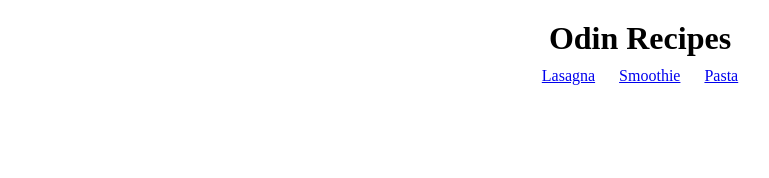
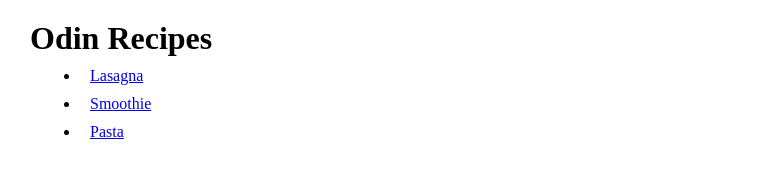
Before and after one commit to PrinceAli001/odin-recipes, a plain HTML site: page index.html in a window 1280 px wide. Shown: the whole page, without its empty margins (0-769 px from the left). Drawn offline with Linux system fonts and the light colour scheme.

Commit message:
Edit of the index.html and the files in recipes
The position of the links in the index.html files were changed as per
 instructions
 The files in recipes all had the initial of the "ingredients"
 capitalized

```diff
--- a/index.html
+++ b/index.html
@@ -8,9 +8,6 @@
         *{
     margin: 10px;
 }
-body{
-    text-align: center;
-}
 img{
     border-radius: 50%;
 }
@@ -18,8 +15,10 @@ img{
 </head>
 <body>
     <h1>Odin Recipes</h1>
-    <a href="recipes/lasagna.html">Lasagna</a>
-    <a href="recipes/smoothie.html">Smoothie</a>
-    <a href="recipes/pasta.html">Pasta</a>
+    <ul>
+       <li><a href="recipes/lasagna.html">Lasagna</a></li>
+       <li><a href="recipes/smoothie.html">Smoothie</a></li>
+       <li><a href="recipes/pasta.html">Pasta</a></li>
+    </ul>
 </body>
 </html>
```
Also changed, not shown: recipes/lasagna.html (+2 -2 lines), recipes/pasta.html (+1 -1 lines), recipes/smoothie.html (+1 -1 lines).
